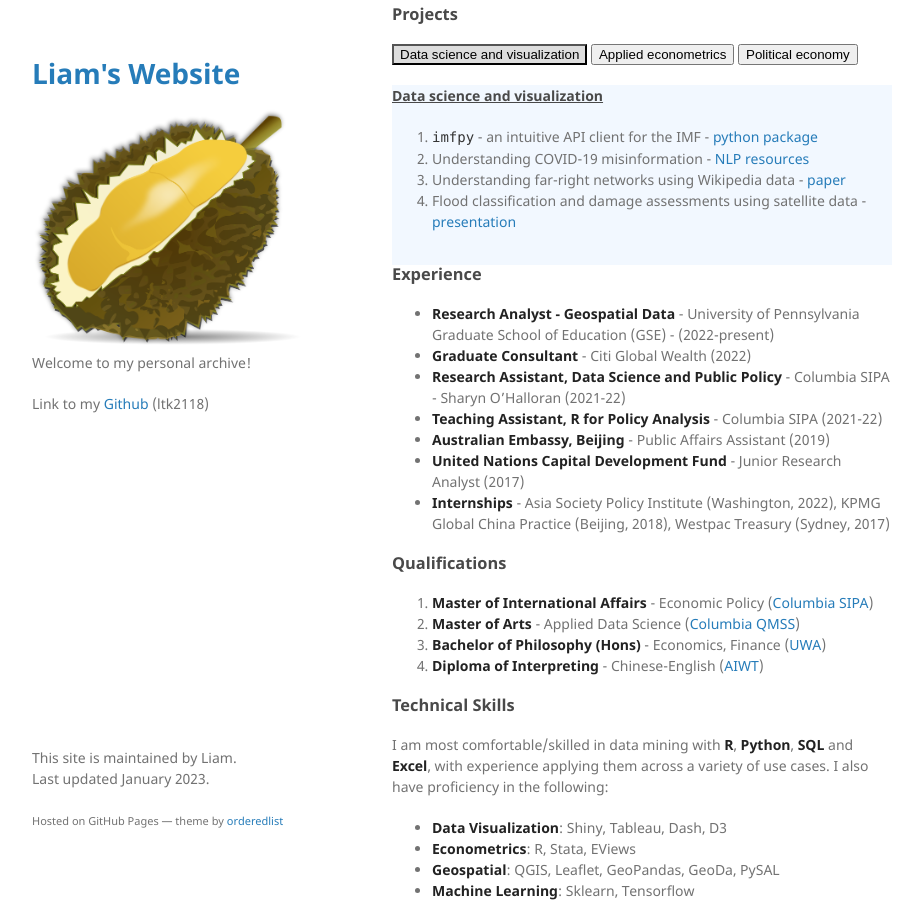
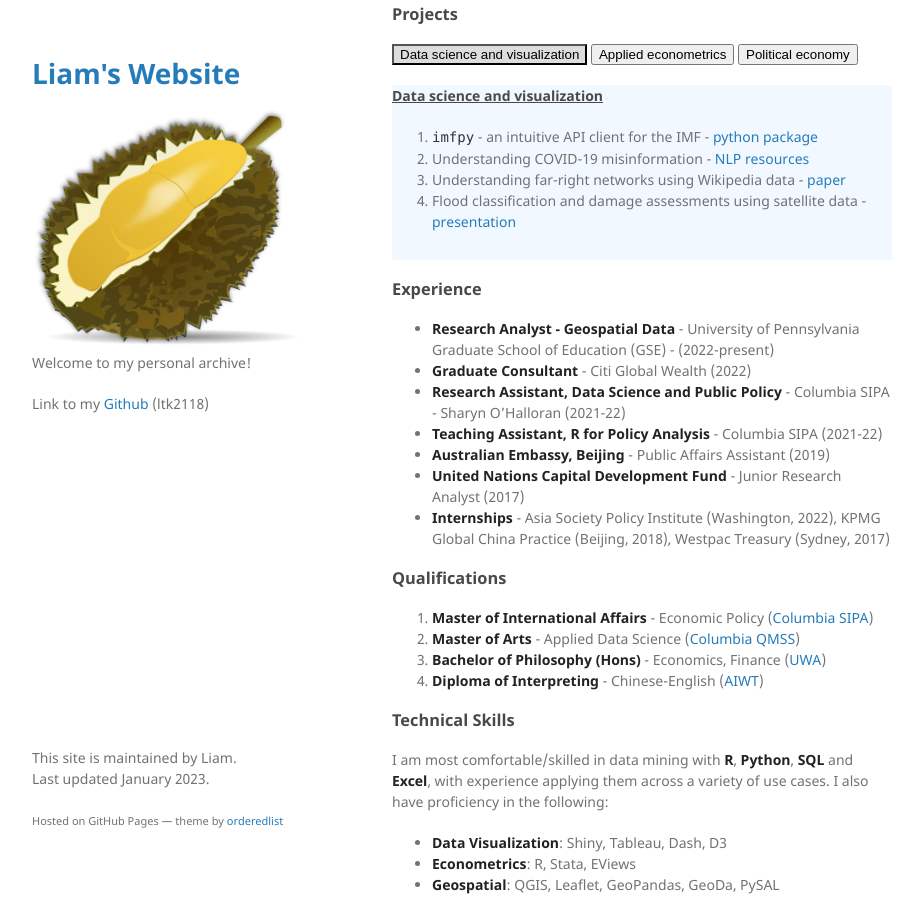
Before and after one commit to liamtk/liamtk.github.io, a Jekyll site: the page built from index.md, in a window 1280 px wide and 900 px high, scrolled down 325 px. Shown: the whole window, without its empty margins (178-1101 px from the left). Built offline with Jekyll 4.4.1, drawn with Linux system fonts in a browser that asks for light colours; our own code applies the rules of GitHub Pages for plain Markdown files.

Commit message:
update index.md

```diff
--- a/index.md
+++ b/index.md
@@ -25,7 +25,7 @@
   <button class="tab-btn" onclick="openTab(event, 'Applied econometrics')">Applied econometrics</button>
   <button class="tab-btn" onclick="openTab(event, 'Political economy')">Political economy</button>
 </div>
-<div id="Data science and visualization" class="tab-content" style="min-height:180px; margin-top: 20px; background-color: #f2f8ff;">
+<div id="Data science and visualization" class="tab-content" style="min-height:175px; margin-top: 20px; background-color: #f2f8ff; margin-bottom:20px;">
   <h4><u>Data science and visualization</u></h4>
   <ol>
     <li><code>imfpy</code> - an intuitive API client for the IMF - <a href="pages/imfpy.html">python package</a></li>
@@ -34,7 +34,7 @@
     <li>Flood classification and damage assessments using satellite data - <a href="pages/floodai.html">presentation</a></li>
   </ol>
 </div>
-<div id="Applied econometrics" class="tab-content" style="min-height:180px; margin-top: 20px; background-color: #f8fbfb;">
+<div id="Applied econometrics" class="tab-content" style="min-height:175px; margin-top: 20px; background-color: #f8fbfb; margin-bottom:20px;">
     <h4><u>Applied econometrics</u></h4>
   <ol>
 <li>New measurements of inequalities in public transit accessibility - <a href="https://ltk2118.shinyapps.io/nyc-transit/">Shiny app</a></li>
@@ -42,7 +42,7 @@
     <li>Empirical analysis of municipal broadband restrictions - <a href="pages/broadband.html">policy memo</a></li>
   </ol>
 </div>
-<div id="Political economy" class="tab-content" style="min-height:180px; margin-top: 20px; background-color: #fffafa;">
+<div id="Political economy" class="tab-content" style="min-height:175px; margin-top: 20px; background-color: #fffafa; margin-bottom:20px;">
     <h4><u>Political economy</u></h4>
   <ol>
     <li>Congressional Voting and Import Competition - <a href="pages/congress_trade.html">policy brief</a></li>
```
